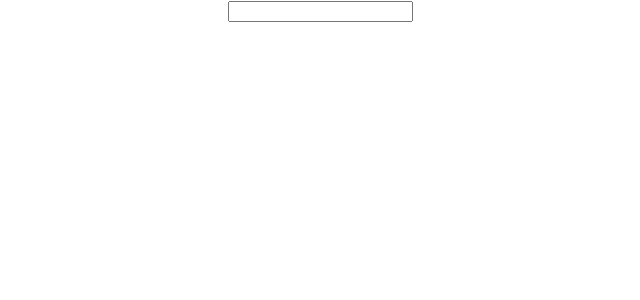
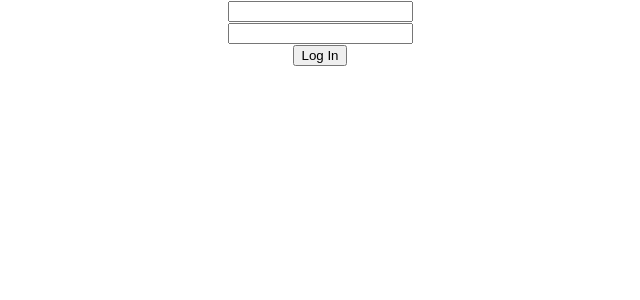
Before and after one commit to georgereddyr/devbrother, a React (Create React App) app in the folder task1/: page / in a window 1280 px wide. Shown: the top 300 px of the page, without its empty margins (320-960 px from the left). Built offline with nearby package versions, Linux system fonts and the light colour scheme.

Commit message:
functional submit form

```diff
--- a/task1/src/App.js
+++ b/task1/src/App.js
@@ -1,12 +1,11 @@
 import React from 'react';
+import Login from '../../task1/src/components/Login';
 import './App.css';
-import Input from './components/Input';
-
 
 function App() {
   return(
     <>
-      <Input login='' password=''/>
+      <Login />
     </>
 
   )
--- a/task1/src/components/Input.jsx
+++ b/task1/src/components/Input.jsx
@@ -2,12 +2,12 @@ import React, {useState} from "react";
 import '../App.css';
 
 export default function Input(props) {
-  const [input, setInput] = useState(props.vlue);
-  const { name, type } = props;
+  const [input, setInput] = useState('');
+  const { name, type, onChange } = props;
 
   function onChangeHandler(e) {
     setInput(e.target.value);
-    console.log(input);
+    onChange(e.target.value, name);
   }
 
   return (
--- /dev/null
+++ b/task1/src/components/Login.jsx
@@ -0,0 +1,29 @@
+import React, {useState} from "react";
+import Input from './Input';
+import '../App.css';
+
+export default function Submit(props) {
+  const [formValue, setFormValue] = useState({email: '', password: ''});
+
+  function submit(e) {
+    e.preventDefault();
+    console.log('Login: ' + formValue.email + ' Password: ' + formValue.password);
+  }
+
+  function handleFormChange(value, field) {
+    const result = {...formValue};
+    result[field] = value;
+    setFormValue(result);
+  }
+
+  return (
+    <>
+      <form onSubmit={submit}>
+        <Input type="email" onChange={handleFormChange} name='email' />
+        <Input type="password" onChange={handleFormChange} name='password'/>
+        <input type="submit" value="Log In"></input>
+      </form>
+
+    </>
+  )
+};
```
Also changed, not shown: task1/src/components/Submit.jsx (deleted, +0 -14 lines).
